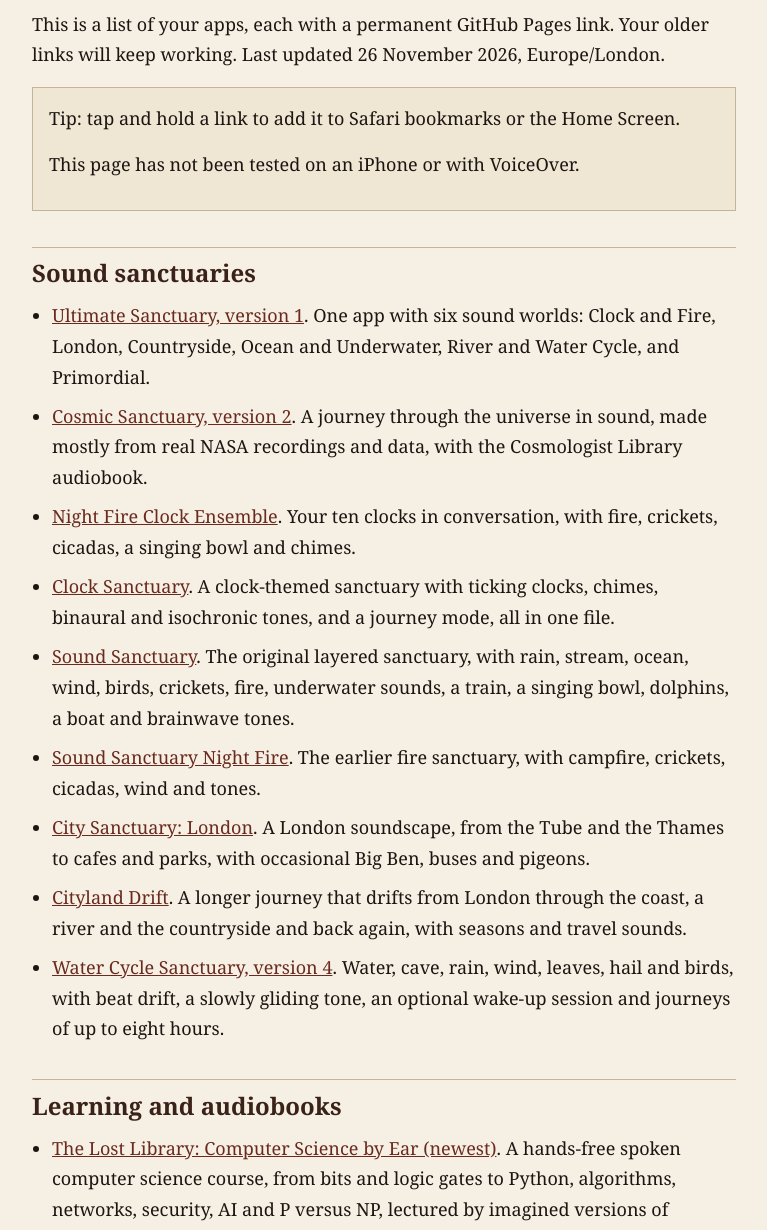
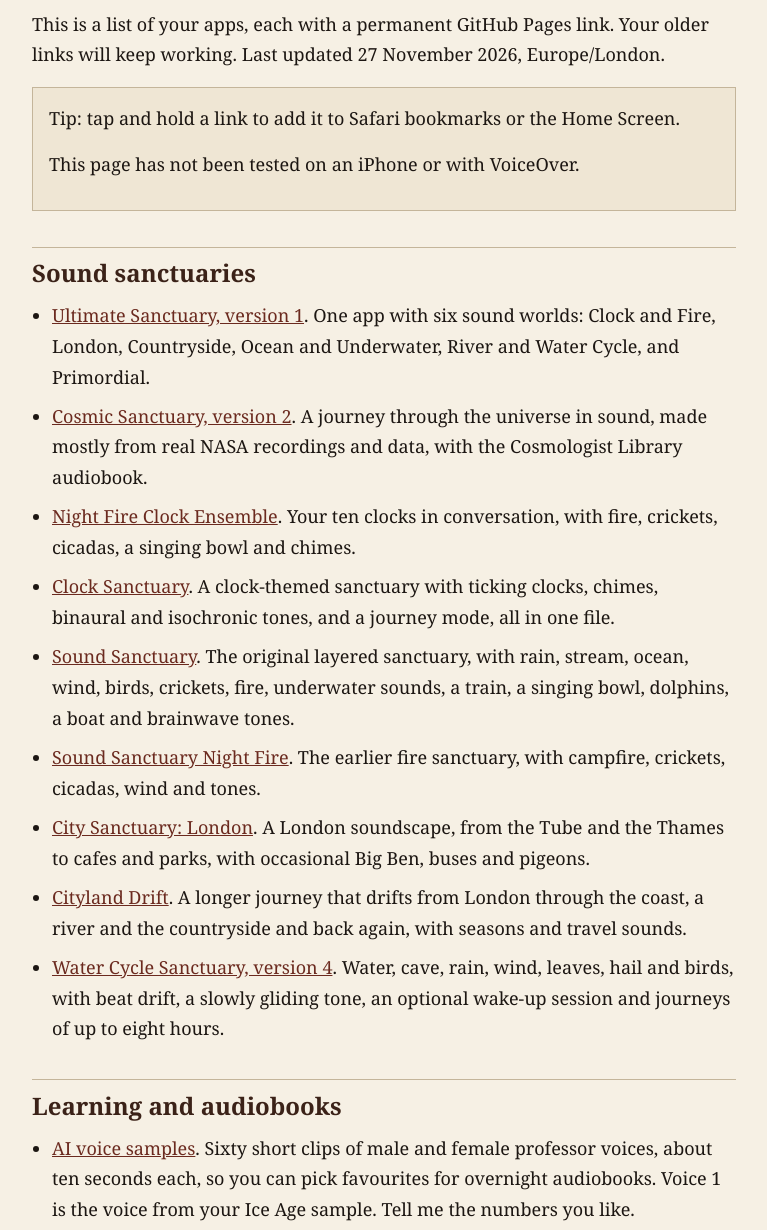
Before and after one commit to ahsantheman55-blip/ahsan-apps, a plain HTML site: page index.html in a window 1280 px wide. Shown: the part 69-1299 px from the top of the page, without its empty margins (256-1023 px from the left). Drawn offline with Linux system fonts and the light colour scheme.

Commit message:
Add AI voice samples to the Learning and audiobooks list

```diff
--- a/index.html
+++ b/index.html
@@ -31,7 +31,7 @@
 </head>
 <body>
   <h1>Ahsan’s apps</h1>
-  <p>This is a list of your apps, each with a permanent GitHub Pages link. Your older links will keep working. Last updated 26 November 2026, Europe/London.</p>
+  <p>This is a list of your apps, each with a permanent GitHub Pages link. Your older links will keep working. Last updated 27 November 2026, Europe/London.</p>
   <div class="note">
     <p>Tip: tap and hold a link to add it to Safari bookmarks or the Home Screen.</p>
     <p>This page has not been tested on an iPhone or with VoiceOver.</p>
@@ -50,6 +50,7 @@
   </ul>
   <h2>Learning and audiobooks</h2>
   <ul>
+    <li><a href="https://ahsantheman55-blip.github.io/ai-voice-sampler/">AI voice samples</a>. Sixty short clips of male and female professor voices, about ten seconds each, so you can pick favourites for overnight audiobooks. Voice 1 is the voice from your Ice Age sample. Tell me the numbers you like.</li>
     <li><a href="https://ahsantheman55-blip.github.io/cs-by-ear/">The Lost Library: Computer Science by Ear (newest)</a>. A hands-free spoken computer science course, from bits and logic gates to Python, algorithms, networks, security, AI and P versus NP, lectured by imagined versions of Newton, Leibniz, Boole, Faraday, Babbage, Lovelace, Hopper, Maxwell and Turing. About four and three quarter hours in 51 chapters, with an Audiobook mode and a Fast learning mode with spoken questions and an adjustable thinking pause.</li>
     <li><a href="https://ahsantheman55-blip.github.io/ice-age-by-ear/">Ice Age by Ear</a>. A hands-free spoken lecture series on the Ice Age, from the coldest days to the first farmers, told by Demarchos of Massalia, an invented Greek who sailed with Pytheas. Europe first, then Siberia, the Americas, Australia, Africa, the Near East and East Asia. About four and three quarter hours in 25 chapters, with Book order, Explore shuffle, a sleep timer and quiet synthesised sounds.</li>
     <li><a href="https://ahsantheman55-blip.github.io/the-last-light/">The Last Light: Nuclear Apocalypse by Ear</a>. A self-narrating audiobook about the bomb and the books that tried to warn the world, read by Colonel Andrew Fordyce of Edinburgh, 1750, with the Reader and Work Mate’s commentary. About two hours, with optional ambient sounds and the full text.</li>
```
